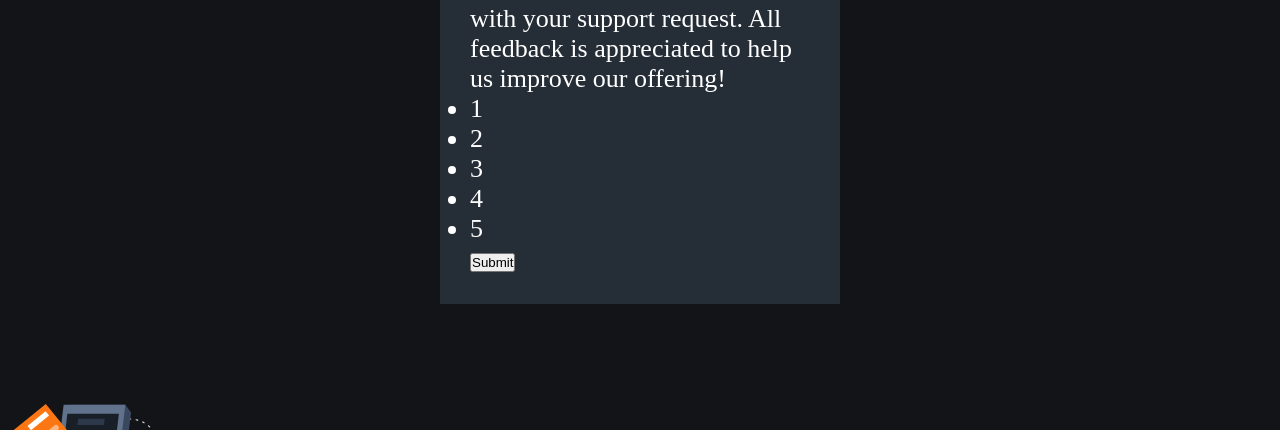
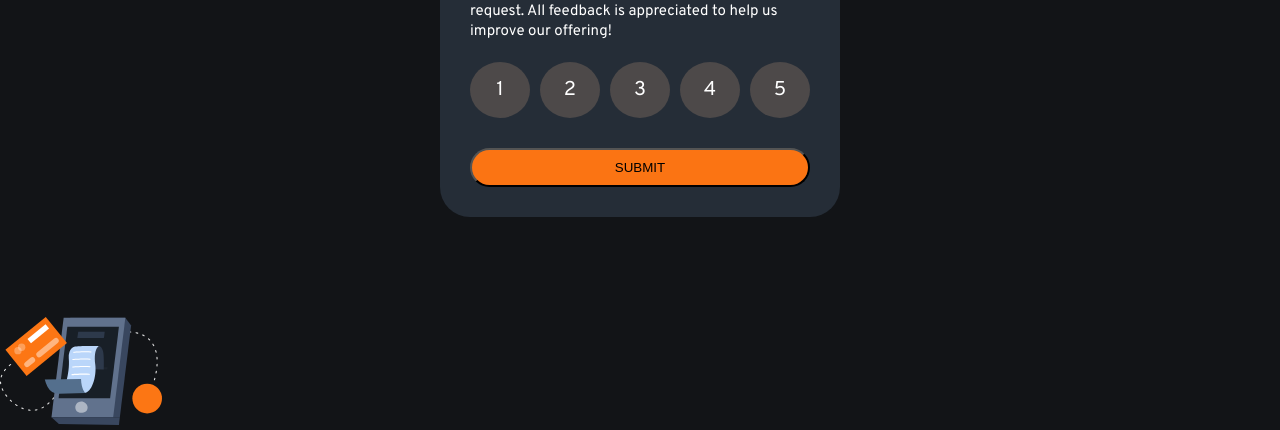
Before and after one commit to tsifcarnage/interactiverating, a plain HTML site: page index.html in a window 1280 px wide. Shown: the part 231-661 px from the top of the page. Drawn offline with Linux system fonts and the light colour scheme.

Commit message:
Update style.css

```diff
--- a/style.css
+++ b/style.css
@@ -1,3 +1,4 @@
+@import url('https://fonts.googleapis.com/css2?family=DM+Sans:ital,opsz,wght@0,9..40,100..1000;1,9..40,100..1000&family=Inter:ital,opsz,wght@0,14..32,100..900;1,14..32,100..900&family=Oswald:wght@200..700&family=Overpass:ital,wght@0,100..900;1,100..900&display=swap');
 :root{
     --Orange: hsl(25, 97%, 53%);
     --White: hsl(0, 0%, 100%);
@@ -15,15 +16,45 @@ html{
 }
 body{
     background-color: var(--VeryDarkBlue);
-    font-size:2.6rem;
+    font-size:2rem;
     color: white;
+    font-family: "Overpass", serif;
 }
 .blocstart{
     margin: 10rem auto;
     padding: 3rem;
     background-color: var(--DarkBlue);
     max-width: 400px;
-    min-width: 200px;
+    min-width: 20%;
     height: 100%;
-    max-height: ;
+    border-radius: 3rem;
+    p{
+        padding: 2rem 0;
+        font-size: 1.5rem;
+        line-height: 2rem;
+    }
+    ul{
+        display: flex;
+        justify-content: space-between;
+        list-style: none;
+        gap: 3%;
+        margin-bottom: 3rem;
+    }
+    li{
+        width: 100%;
+        min-width: 50px;
+        height: 100%;
+        min-height: 50px;
+        background-color: rgb(77, 73, 73);
+        text-align: center;
+        padding: 1.5rem;
+        border-radius: 50%;
+    }
 }
+button{
+    width: 100%;
+    padding: 1rem;
+    text-transform: uppercase;
+    background-color: var(--Orange);
+    border-radius: 10rem;
+}
```
